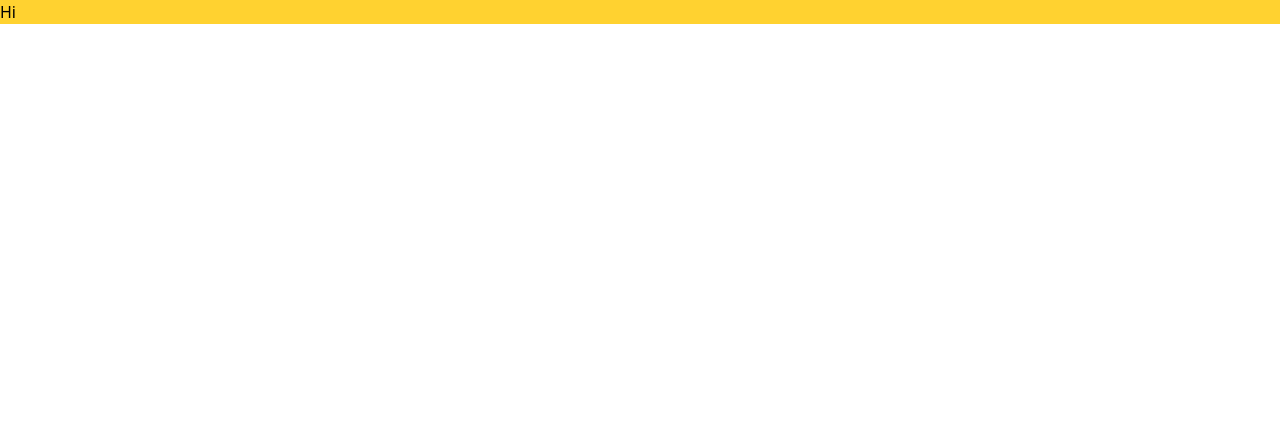
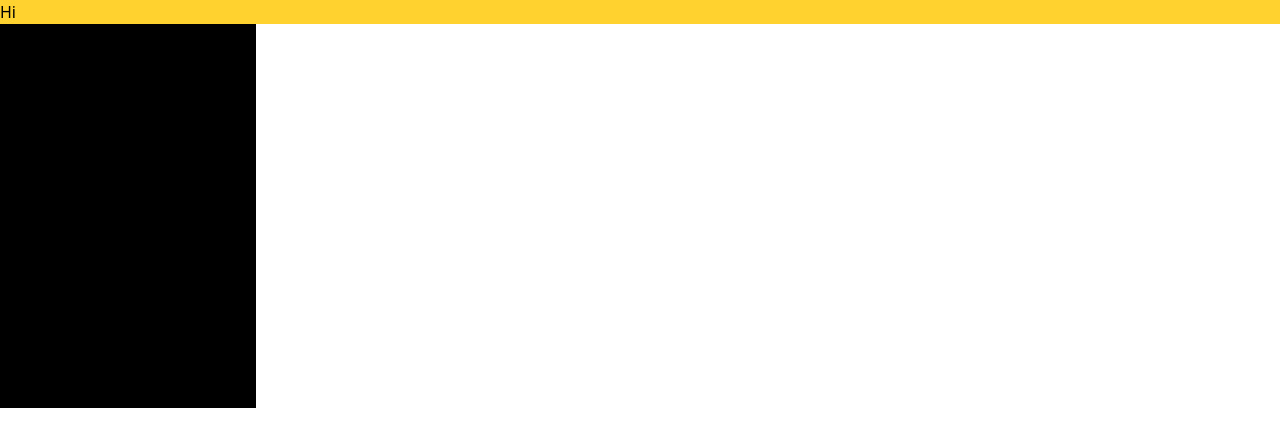
Before and after one commit to prasonkc/R-Connect, a React (Vite) app in the folder frontend/r-connect/: page / in a window 1280 px wide. Shown: the top 446 px of the page. Built offline with nearby package versions, Linux system fonts and the light colour scheme.

Commit message:
Skeleton

```diff
--- a/frontend/r-connect/src/App.jsx
+++ b/frontend/r-connect/src/App.jsx
@@ -1,19 +1,30 @@
 import { useEffect } from "react";
 import "./App.css";
 
+function DrawSection(){
+  return(
+  <>
+  <div className="draw">
+    <div className="bg-black w-[20vw] h-[15vw]"></div>
+    <div className="bg-black w-[20vw] h-[15vw]"></div>
+  </div>
+  </>)
+}
+
 function App() {
-  useEffect(() => {
-    fetch("http://localhost:3000/", {
-      method: "GET",
-    })
-      .then((res) => res.json())
-      .then((data) => console.log(data))
-      .catch((e) => console.log(e));
-  }, []);
+  // useEffect(() => {
+  //   fetch("http://localhost:3000/", {
+  //     method: "GET",
+  //   })
+  //     .then((res) => res.json())
+  //     .then((data) => console.log(data))
+  //     .catch((e) => console.log(e));
+  // }, []);
 
   return (
     <>
       <p className="bg-amber-300">Hi </p>
+      <DrawSection/>
     </>
   );
 }
```
